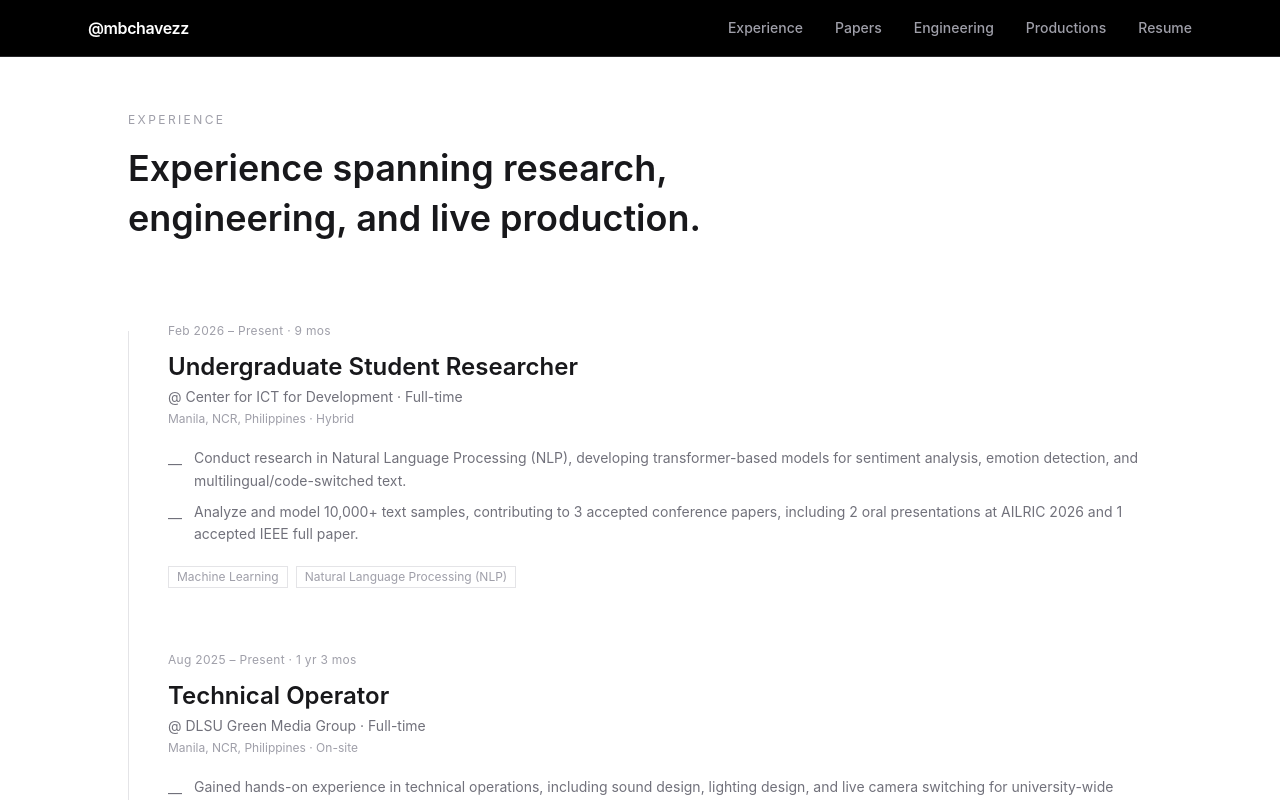
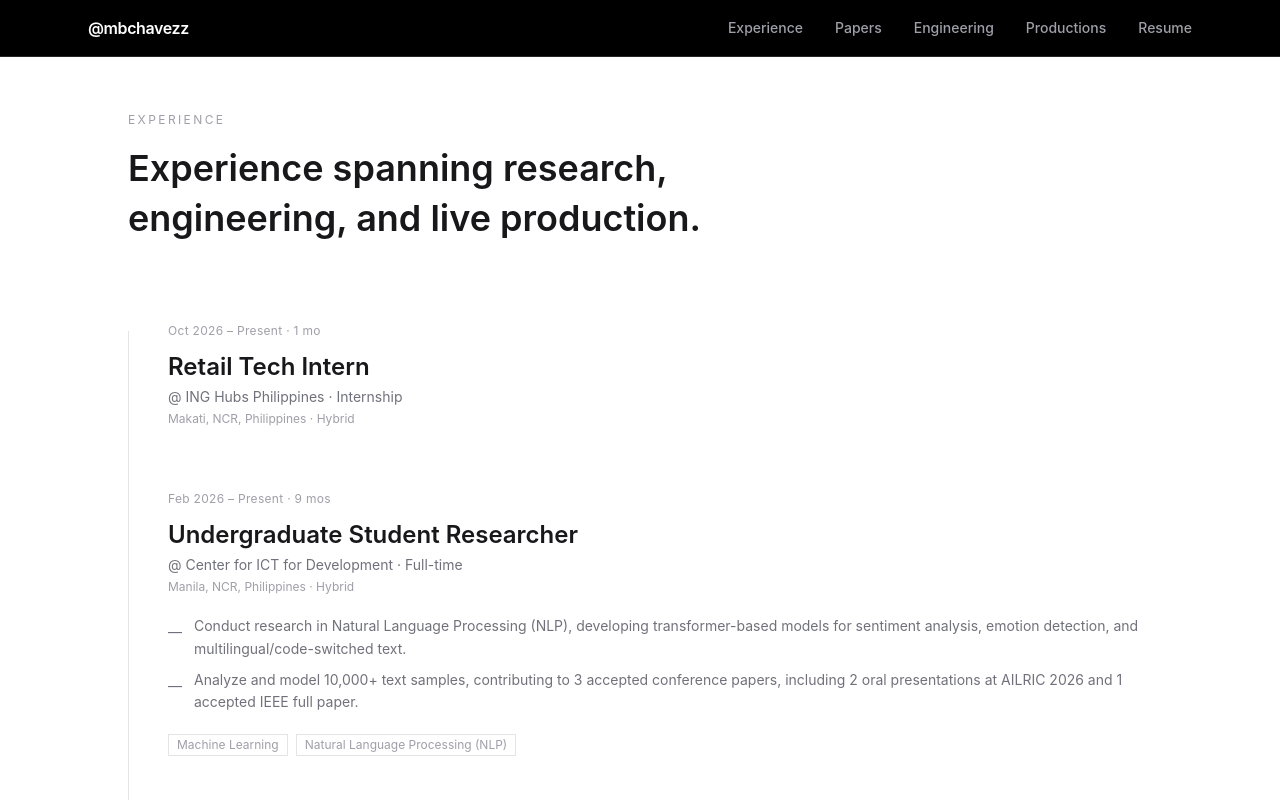
Before and after one commit to mbchavez27/mbchavezzportfolio, a React (Vite) app: page /experience in a window 1280 px wide. Shown: the top 800 px of the page. Built offline with nearby package versions, Linux system fonts and the light colour scheme.

Commit message:
feat(experience): add ING Hubs internship and end Technical Operator role

```diff
--- a/src/features/experience/data/experience.data.ts
+++ b/src/features/experience/data/experience.data.ts
@@ -2,6 +2,15 @@ import type { Position, Schooling } from "../domain/experience.domain";
 import { yearMonth } from "../domain/tenure.domain";
 
 export const positions: readonly Position[] = [
+  {
+    role: "Retail Tech Intern",
+    organization: "ING Hubs Philippines",
+    employmentType: "Internship",
+    tenure: { start: yearMonth(2026, 10) },
+    location: "Makati, NCR, Philippines · Hybrid",
+    highlights: [],
+    skills: [],
+  },
   {
     role: "Undergraduate Student Researcher",
     organization: "Center for ICT for Development",
@@ -18,7 +27,7 @@ export const positions: readonly Position[] = [
     role: "Technical Operator",
     organization: "DLSU Green Media Group",
     employmentType: "Full-time",
-    tenure: { start: yearMonth(2025, 8) },
+    tenure: { start: yearMonth(2025, 8), end: yearMonth(2026, 8) },
     location: "Manila, NCR, Philippines · On-site",
     highlights: [
       "Gained hands-on experience in technical operations, including sound design, lighting design, and live camera switching for university-wide events, learning how to mix audio for bands and manage visuals.",
```
